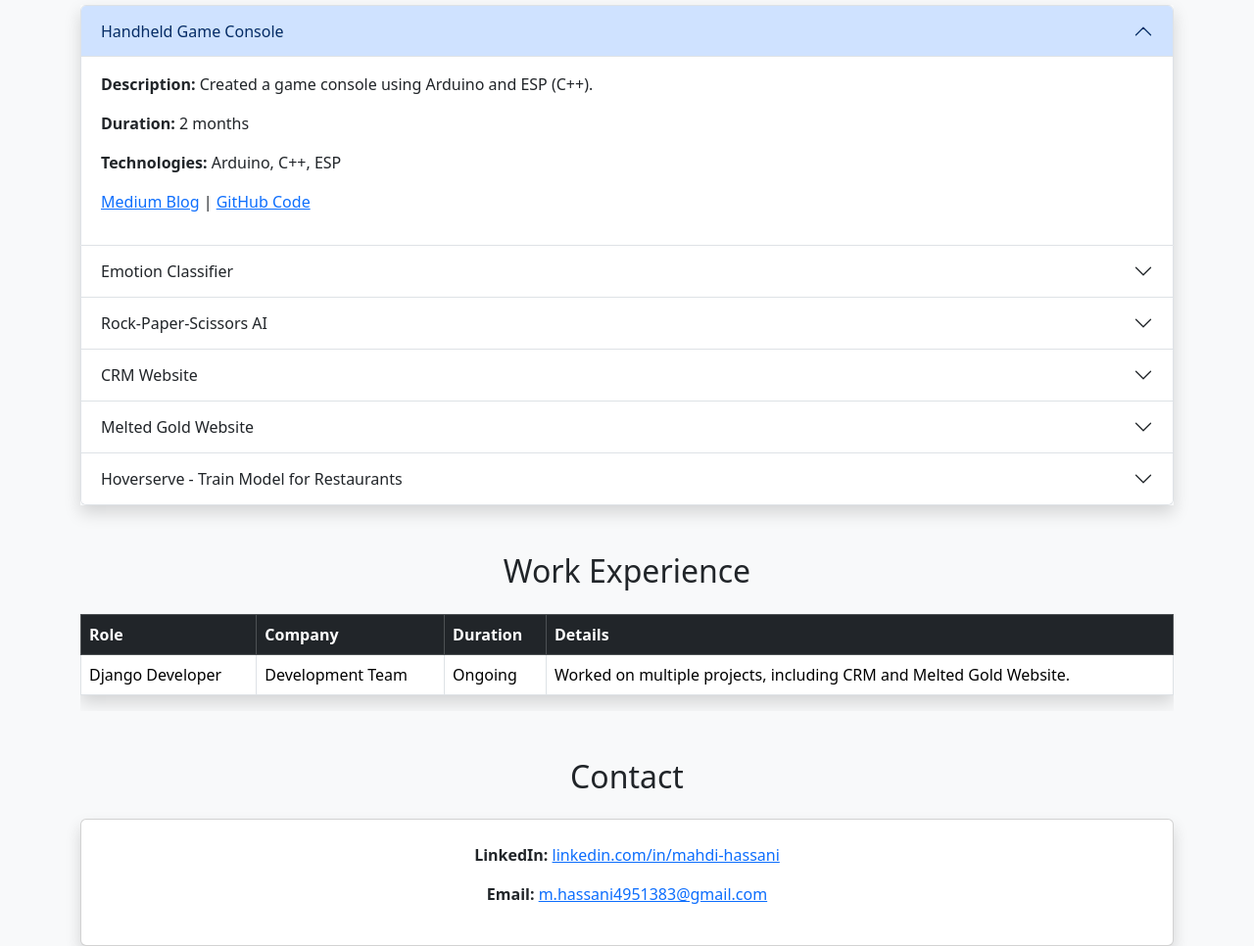
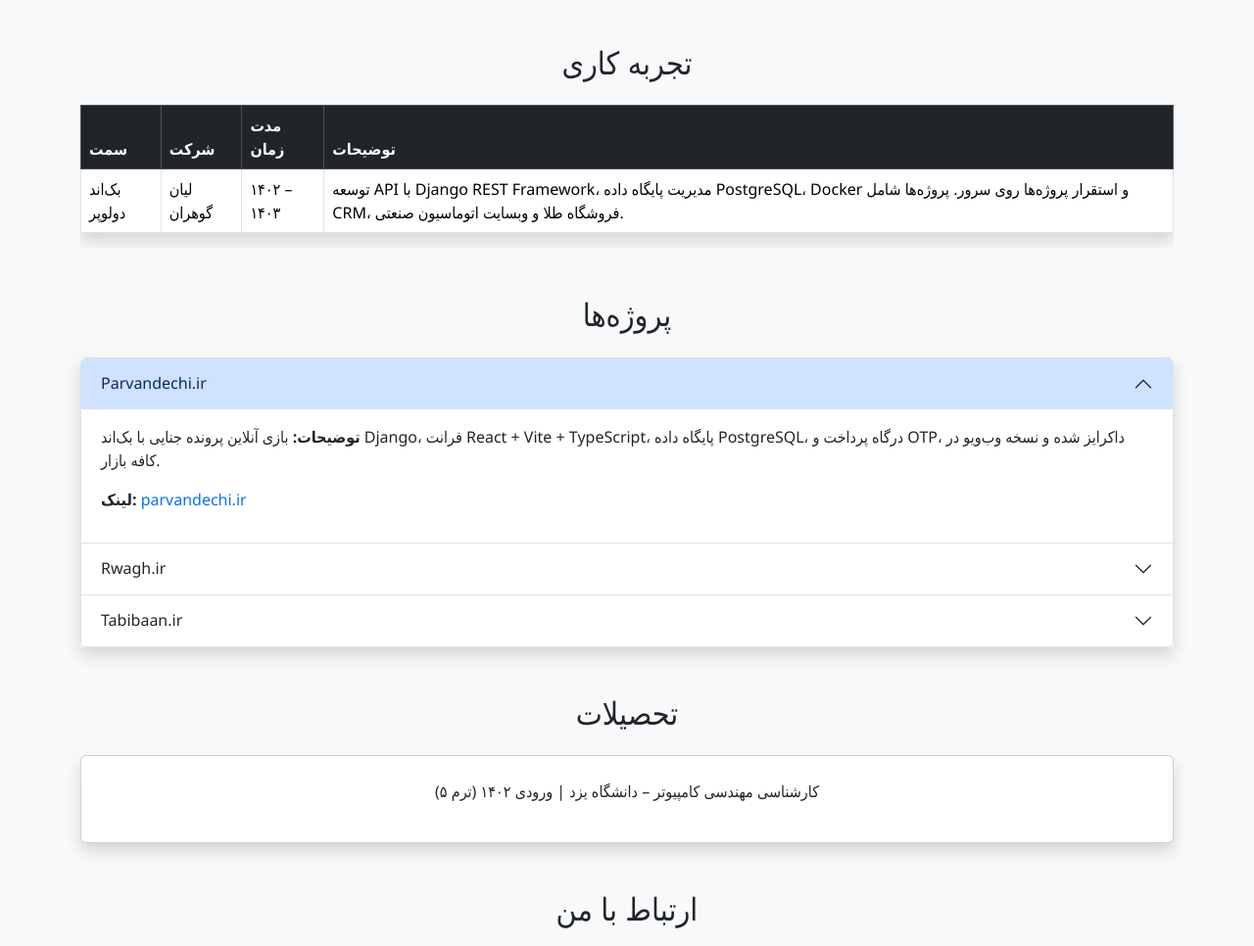
Before and after one commit to mahdihassani-dev/mahdihassani-dev.github.io, a plain HTML site: page index.html in a window 1280 px wide. Shown: the part 732-1698 px from the top of the page at 98% size. Drawn offline with nearby package versions, Linux system fonts and the light colour scheme.

Commit message:
Update index.html

```diff
--- a/index.html
+++ b/index.html
@@ -1,204 +1,183 @@
 <!DOCTYPE html>
-<html lang="en">
+<html lang="fa">
 <head>
     <meta charset="UTF-8">
     <meta name="viewport" content="width=device-width, initial-scale=1.0">
-    <title>Mahdi Hassani's Resume</title>
+    <title>مهدی حسنی - رزومه بک‌اند دولوپر</title>
     <!-- Bootstrap CSS -->
-    <link
-        href="https://cdn.jsdelivr.net/npm/bootstrap@5.3.0-alpha3/dist/css/bootstrap.min.css"
-        rel="stylesheet">
+    <link href="https://cdn.jsdelivr.net/npm/bootstrap@5.3.0-alpha3/dist/css/bootstrap.min.css" rel="stylesheet">
+    <!-- Bootstrap Icons -->
+    <link href="https://cdn.jsdelivr.net/npm/bootstrap-icons@1.10.5/font/bootstrap-icons.css" rel="stylesheet">
+    <style>
+        body { font-family: 'Segoe UI', Tahoma, Geneva, Verdana, sans-serif; background-color: #f8f9fa; }
+        header { background-color: #343a40; color: white; }
+        header h1 { margin-bottom: 0; }
+        .section-title { margin-bottom: 1.5rem; }
+        .card { margin-bottom: 1rem; }
+        footer { background-color: #343a40; color: white; }
+        a { text-decoration: none; }
+    </style>
 </head>
-<body class="bg-light">
+<body>
 
-    <!-- Header Section -->
-    <header class="bg-dark text-white text-center py-4">
-        <h1 class="display-4">Mahdi Hassani</h1>
-        <p class="lead">Python Developer | Computer Engineering Student</p>
+    <!-- Header -->
+    <header class="text-center py-4">
+        <h1>مهدی حسنی</h1>
+        <p class="lead">بک‌اند دولوپر | مهندسی کامپیوتر</p>
+        <div>
+            <a href="https://www.linkedin.com/in/mahdi-hassani-939602255/" target="_blank" class="text-white mx-2">
+                <i class="bi bi-linkedin"></i> LinkedIn
+            </a>
+            <a href="https://github.com/mahdihassani-dev" target="_blank" class="text-white mx-2">
+                <i class="bi bi-github"></i> GitHub
+            </a>
+            <a href="mailto:m.hassani4951383@gmail.com" class="text-white mx-2">
+                <i class="bi bi-envelope"></i> Email
+            </a>
+        </div>
     </header>
 
-    <!-- About Me Section -->
+    <!-- About Me -->
     <section class="container mt-5">
-        <h2 class="text-center mb-4">About Me</h2>
+        <h2 class="text-center section-title">درباره من</h2>
         <div class="card shadow p-4">
-            <p>Hello! My name is <strong>Mahdi Hassani</strong>, born on <strong>7/11/2004</strong>, and I live in Yazd, Iran.
-            I am an undergraduate student studying <strong>Computer Engineering</strong> at Yazd University.
-            With a passion for backend development and hands-on experience in Python, Django, and related technologies,
-            I aspire to create innovative solutions for complex problems.</p>
+            <p>
+                من <strong>مهدی حسنی</strong> هستم، دانشجوی مهندسی کامپیوتر دانشگاه یزد (ترم ۵، ورودی ۱۴۰۲) و بک‌اند دولوپر با بیش از ۴ سال تجربه برنامه‌نویسی و ۱ سال تجربه حرفه‌ای با Django.
+                تخصص من طراحی و توسعه APIهای RESTful، مدیریت پایگاه داده PostgreSQL، Docker و استقرار پروژه‌ها روی سرور است.
+                علاقه‌مند به همکاری پارت‌تایم یا فریلنسری و توسعه پروژه‌های وب با کیفیت بالا.
+            </p>
         </div>
     </section>
 
-    <!-- Education Section -->
+    <!-- Skills -->
     <section class="container mt-5">
-        <h2 class="text-center mb-4">Education</h2>
+        <h2 class="text-center section-title">مهارت‌ها</h2>
+        <div class="row text-center">
+            <div class="col-md-3 col-6 mb-3">
+                <div class="card p-3 shadow">Python</div>
+            </div>
+            <div class="col-md-3 col-6 mb-3">
+                <div class="card p-3 shadow">Java</div>
+            </div>
+            <div class="col-md-3 col-6 mb-3">
+                <div class="card p-3 shadow">Django / Django REST</div>
+            </div>
+            <div class="col-md-3 col-6 mb-3">
+                <div class="card p-3 shadow">PostgreSQL</div>
+            </div>
+            <div class="col-md-3 col-6 mb-3">
+                <div class="card p-3 shadow">Docker</div>
+            </div>
+            <div class="col-md-3 col-6 mb-3">
+                <div class="card p-3 shadow">Git / GitHub</div>
+            </div>
+            <div class="col-md-3 col-6 mb-3">
+                <div class="card p-3 shadow">Linux / Server Management</div>
+            </div>
+            <div class="col-md-3 col-6 mb-3">
+                <div class="card p-3 shadow">REST API / Backend Development</div>
+            </div>
+        </div>
+    </section>
+
+    <!-- Work Experience -->
+    <section class="container mt-5">
+        <h2 class="text-center section-title">تجربه کاری</h2>
         <div class="table-responsive">
             <table class="table table-bordered shadow">
                 <thead class="table-dark">
                     <tr>
-                        <th>Degree</th>
-                        <th>Institution</th>
-                        <th>Duration</th>
+                        <th>سمت</th>
+                        <th>شرکت</th>
+                        <th>مدت زمان</th>
+                        <th>توضیحات</th>
                     </tr>
                 </thead>
                 <tbody>
                     <tr>
-                        <td>Bachelor's in Computer Engineering</td>
-                        <td>Yazd University</td>
-                        <td>Ongoing</td>
+                        <td>بک‌اند دولوپر</td>
+                        <td>لیان گوهران</td>
+                        <td>۱۴۰۲ – ۱۴۰۳</td>
+                        <td>توسعه API با Django REST Framework، مدیریت پایگاه داده PostgreSQL، Docker و استقرار پروژه‌ها روی سرور. پروژه‌ها شامل CRM، فروشگاه طلا و وبسایت اتوماسیون صنعتی.</td>
                     </tr>
                 </tbody>
             </table>
         </div>
     </section>
 
-    <!-- Projects Section -->
+    <!-- Projects -->
     <section class="container mt-5">
-        <h2 class="text-center mb-4">Projects</h2>
+        <h2 class="text-center section-title">پروژه‌ها</h2>
         <div class="accordion shadow" id="projectsAccordion">
-            <!-- Handheld Game Console -->
+            <!-- Parvandechi -->
             <div class="accordion-item">
-                <h2 class="accordion-header" id="heading1">
-                    <button class="accordion-button" type="button" data-bs-toggle="collapse" data-bs-target="#project1" aria-expanded="true" aria-controls="project1">
-                        Handheld Game Console
+                <h2 class="accordion-header" id="headingParvandechi">
+                    <button class="accordion-button" type="button" data-bs-toggle="collapse" data-bs-target="#projectParvandechi" aria-expanded="true" aria-controls="projectParvandechi">
+                        Parvandechi.ir
                     </button>
                 </h2>
-                <div id="project1" class="accordion-collapse collapse show" aria-labelledby="heading1" data-bs-parent="#projectsAccordion">
+                <div id="projectParvandechi" class="accordion-collapse collapse show" aria-labelledby="headingParvandechi" data-bs-parent="#projectsAccordion">
                     <div class="accordion-body">
-                        <p><strong>Description:</strong> Created a game console using Arduino and ESP (C++).</p>
-                        <p><strong>Duration:</strong> 2 months</p>
-                        <p><strong>Technologies:</strong> Arduino, C++, ESP</p>
-                        <p>
-                            <a href="https://medium.com/@m.hassani4951383/our-story-of-creating-a-simple-handheld-game-console-with-a-lot-of-mistakes-learning-472dc762aa78" target="_blank">Medium Blog</a> |
-                            <a href="https://github.com/mahdihassani-dev/atari" target="_blank">GitHub Code</a>
-                        </p>
+                        <p><strong>توضیحات:</strong> بازی آنلاین پرونده جنایی با بک‌اند Django، فرانت React + Vite + TypeScript، پایگاه داده PostgreSQL، درگاه پرداخت و OTP، داکرایز شده و نسخه وب‌ویو در کافه بازار.</p>
+                        <p><strong>لینک:</strong> <a href="https://parvandechi.ir" target="_blank">parvandechi.ir</a></p>
                     </div>
                 </div>
             </div>
-            <!-- Emotion Classifier -->
+            <!-- Rwagh -->
             <div class="accordion-item">
-                <h2 class="accordion-header" id="heading2">
-                    <button class="accordion-button collapsed" type="button" data-bs-toggle="collapse" data-bs-target="#project2" aria-expanded="false" aria-controls="project2">
-                        Emotion Classifier
+                <h2 class="accordion-header" id="headingRwagh">
+                    <button class="accordion-button collapsed" type="button" data-bs-toggle="collapse" data-bs-target="#projectRwagh" aria-expanded="false" aria-controls="projectRwagh">
+                        Rwagh.ir
                     </button>
                 </h2>
-                <div id="project2" class="accordion-collapse collapse" aria-labelledby="heading2" data-bs-parent="#projectsAccordion">
+                <div id="projectRwagh" class="accordion-collapse collapse" aria-labelledby="headingRwagh" data-bs-parent="#projectsAccordion">
                     <div class="accordion-body">
-                        <p><strong>Description:</strong> Built an emotion classification system using Python, image processing, and neural networks.</p>
-                        <p><strong>Duration:</strong> 1 month</p>
-                        <p><strong>Technologies:</strong> Python, Image Processing, Neural Networks</p>
-                        <p><a href="https://github.com/mahdihassani-dev/emotion-classifier" target="_blank">GitHub Code</a></p>
+                        <p><strong>توضیحات:</strong> پلتفرم خرید و فروش کتاب دست دوم، همکاری با تیم فرانت‌اند، مدیریت بک‌اند و سرور با Django، PostgreSQL و Next.js.</p>
+                        <p><strong>لینک:</strong> <a href="https://rwagh.ir" target="_blank">rwagh.ir</a></p>
                     </div>
                 </div>
             </div>
-            <!-- Rock-Paper-Scissors AI -->
+            <!-- Tabibaan -->
             <div class="accordion-item">
-                <h2 class="accordion-header" id="heading3">
-                    <button class="accordion-button collapsed" type="button" data-bs-toggle="collapse" data-bs-target="#project3" aria-expanded="false" aria-controls="project3">
-                        Rock-Paper-Scissors AI
+                <h2 class="accordion-header" id="headingTabibaan">
+                    <button class="accordion-button collapsed" type="button" data-bs-toggle="collapse" data-bs-target="#projectTabibaan" aria-expanded="false" aria-controls="projectTabibaan">
+                        Tabibaan.ir
                     </button>
                 </h2>
-                <div id="project3" class="accordion-collapse collapse" aria-labelledby="heading3" data-bs-parent="#projectsAccordion">
+                <div id="projectTabibaan" class="accordion-collapse collapse" aria-labelledby="headingTabibaan" data-bs-parent="#projectsAccordion">
                     <div class="accordion-body">
-                        <p><strong>Description:</strong> Designed an unbeatable AI for Rock-Paper-Scissors using Python, image processing, and neural networks.</p>
-                        <p><strong>Duration:</strong> 1 month</p>
-                        <p><strong>Technologies:</strong> Python, Image Processing, Neural Networks</p>
-                        <p>
-                            <a href="https://medium.com/@m.hassani4951383/create-100-winner-ai-in-rock-paper-scissors-against-you-by-neural-network-08eabe382462" target="_blank">Medium Blog</a> |
-                            <a href="https://github.com/mahdihassani-dev/rock-paper-scissors" target="_blank">GitHub Code</a>
-                        </p>
-                    </div>
-                </div>
-            </div>
-            <!-- CRM Website -->
-            <div class="accordion-item">
-                <h2 class="accordion-header" id="heading6">
-                    <button class="accordion-button collapsed" type="button" data-bs-toggle="collapse" data-bs-target="#project6" aria-expanded="false" aria-controls="project6">
-                        CRM Website
-                    </button>
-                </h2>
-                <div id="project6" class="accordion-collapse collapse" aria-labelledby="heading6" data-bs-parent="#projectsAccordion">
-                    <div class="accordion-body">
-                        <p><strong>Description:</strong> Developed a CRM website to manage customers and staff with complete control using Django-DRF and PostgreSQL.</p>
-                        <p><strong>Duration:</strong> 1 month</p>
-                        <p><strong>Technologies:</strong> Django-DRF, PostgreSQL</p>
-                    </div>
-                </div>
-            </div>
-            <!-- Melted Gold Website -->
-            <div class="accordion-item">
-                <h2 class="accordion-header" id="heading4">
-                    <button class="accordion-button collapsed" type="button" data-bs-toggle="collapse" data-bs-target="#project4" aria-expanded="false" aria-controls="project4">
-                        Melted Gold Website
-                    </button>
-                </h2>
-                <div id="project4" class="accordion-collapse collapse" aria-labelledby="heading4" data-bs-parent="#projectsAccordion">
-                    <div class="accordion-body">
-                        <p><strong>Description:</strong> Platform for buying/selling melted gold. Users can also withdraw their balances.</p>
-                        <p><strong>Duration:</strong> 2+ months (Ongoing)</p>
-                        <p><strong>Technologies:</strong> Django-DRF, PostgreSQL, Docker</p>
-                    </div>
-                </div>
-            </div>
-            <!-- Hoverserve -->
-            <div class="accordion-item">
-                <h2 class="accordion-header" id="heading5">
-                    <button class="accordion-button collapsed" type="button" data-bs-toggle="collapse" data-bs-target="#project5" aria-expanded="false" aria-controls="project5">
-                        Hoverserve - Train Model for Restaurants
-                    </button>
-                </h2>
-                <div id="project5" class="accordion-collapse collapse" aria-labelledby="heading5" data-bs-parent="#projectsAccordion">
-                    <div class="accordion-body">
-                        <p><strong>Description:</strong> Developed a train model to enhance restaurant ambiance and gather customer behavior data using cameras and Python-based image processing.</p>
-                        <p><strong>Duration:</strong> 3+ months (Ongoing)</p>
-                        <p><strong>Technologies:</strong> ESP32, Python, Image Processing</p>
+                        <p><strong>توضیحات:</strong> شبکه اجتماعی پزشکان برای تبادل نظر، توسعه بک‌اند و مدیریت بخشی از سرور با تیم ۴ نفره. تکنولوژی‌ها: Django, PostgreSQL, Next.js, Docker.</p>
+                        <p><strong>لینک:</strong> <a href="https://tabibaan.ir" target="_blank">tabibaan.ir</a></p>
                     </div>
                 </div>
             </div>
         </div>
     </section>
 
-    <!-- Work Experience Section -->
+    <!-- Education -->
     <section class="container mt-5">
-        <h2 class="text-center mb-4">Work Experience</h2>
-        <div class="table-responsive">
-            <table class="table table-bordered shadow">
-                <thead class="table-dark">
-                    <tr>
-                        <th>Role</th>
-                        <th>Company</th>
-                        <th>Duration</th>
-                        <th>Details</th>
-                    </tr>
-                </thead>
-                <tbody>
-                    <tr>
-                        <td>Django Developer</td>
-                        <td>Development Team</td>
-                        <td>Ongoing</td>
-                        <td>Worked on multiple projects, including CRM and Melted Gold Website.</td>
-                    </tr>
-                </tbody>
-            </table>
+        <h2 class="text-center section-title">تحصیلات</h2>
+        <div class="card shadow p-4 text-center">
+            <p>کارشناسی مهندسی کامپیوتر – دانشگاه یزد | ورودی ۱۴۰۲ (ترم ۵)</p>
         </div>
     </section>
 
-    <!-- Contact Section -->
+    <!-- Contact -->
     <section class="container mt-5">
-        <h2 class="text-center mb-4">Contact</h2>
+        <h2 class="text-center section-title">ارتباط با من</h2>
         <div class="card shadow p-4 text-center">
-            <p><strong>LinkedIn:</strong> <a href="https://www.linkedin.com/in/mahdi-hassani-939602255/" target="_blank">linkedin.com/in/mahdi-hassani</a></p>
-            <p><strong>Email:</strong> <a href="mailto:m.hassani4951383@gmail.com">m.hassani4951383@gmail.com</a></p>
+            <p><i class="bi bi-envelope"></i> <a href="mailto:m.hassani4951383@gmail.com">m.hassani4951383@gmail.com</a></p>
+            <p><i class="bi bi-linkedin"></i> <a href="https://www.linkedin.com/in/mahdi-hassani-939602255/" target="_blank">LinkedIn</a></p>
+            <p><i class="bi bi-github"></i> <a href="https://github.com/mahdihassani-dev" target="_blank">GitHub</a></p>
         </div>
     </section>
 
-    <!-- Footer Section -->
-    <footer class="bg-dark text-white text-center py-3 mt-5">
-        <p>&copy; 2024 Mahdi Hassani. Built with ❤️ using HTML, CSS, and Bootstrap.</p>
+    <!-- Footer -->
+    <footer class="text-center py-3 mt-5">
+        <p>&copy; 2025 مهدی حسنی. ساخته شده با ❤️ HTML, CSS و Bootstrap.</p>
     </footer>
 
     <!-- Bootstrap JS -->
-    <script
-        src="https://cdn.jsdelivr.net/npm/bootstrap@5.3.0-alpha3/dist/js/bootstrap.bundle.min.js">
-    </script>
+    <script src="https://cdn.jsdelivr.net/npm/bootstrap@5.3.0-alpha3/dist/js/bootstrap.bundle.min.js"></script>
 </body>
 </html>
```
